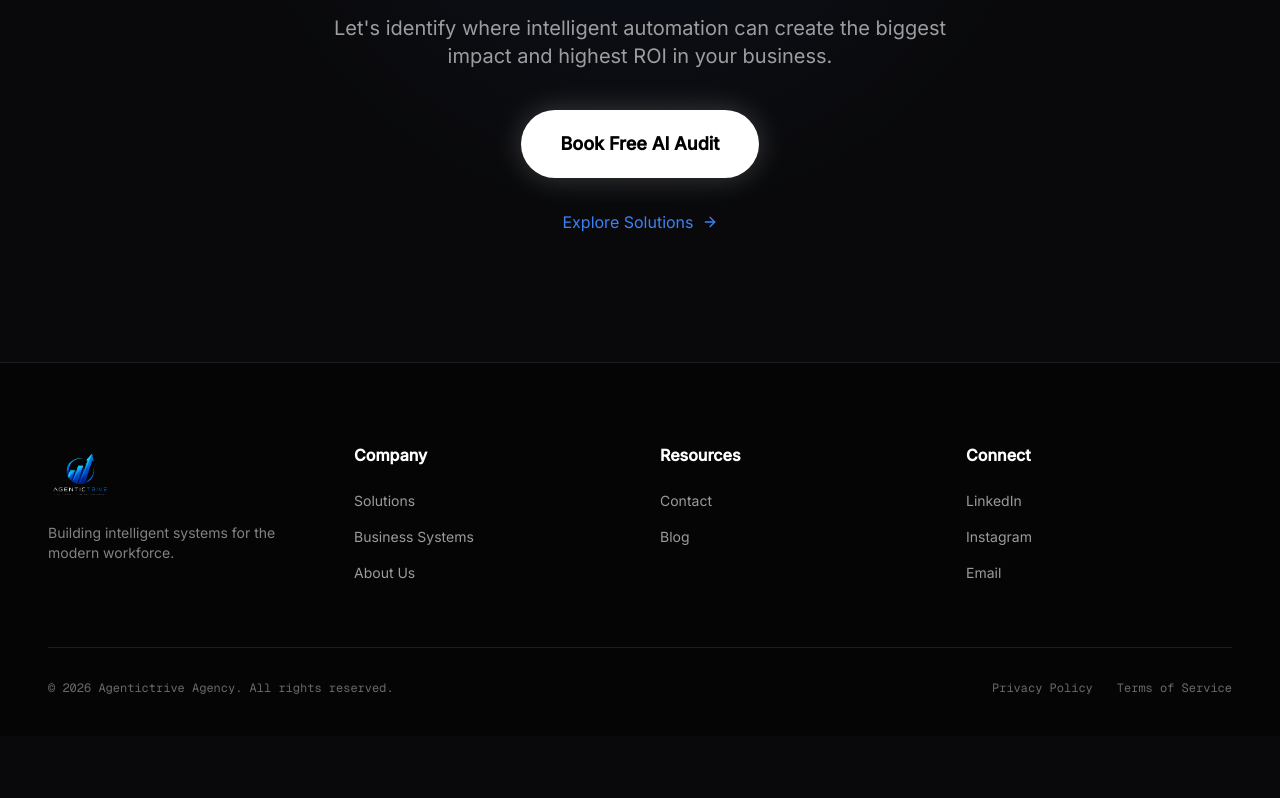
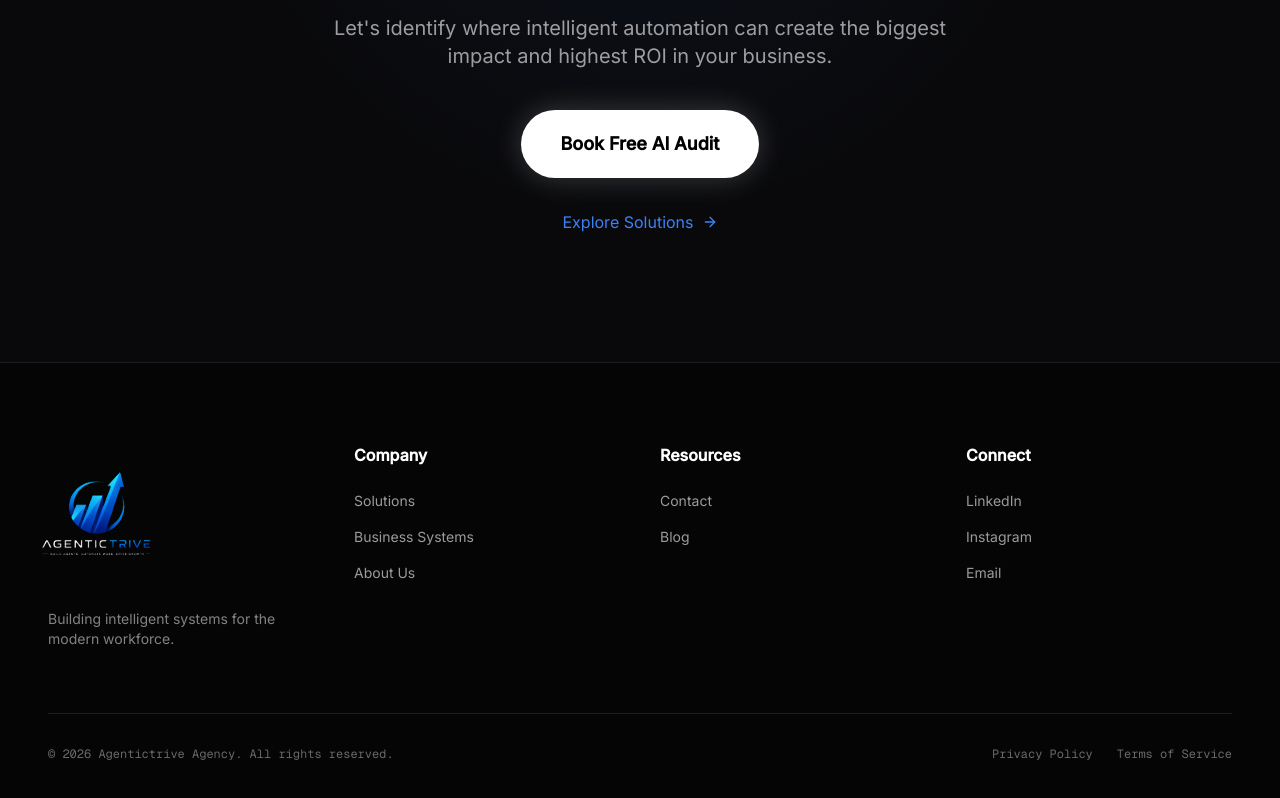
Before and after one commit to itsdevesh23/agentictrive-website, a React (Vite) app: page / in a window 1280 px wide. Shown: the part 4901-5699 px from the top of the page. Before the commit the page ends 5637 px from the top, so only its background shows below. Built offline with nearby package versions, Linux system fonts and the light colour scheme.

Commit message:
Substantially increase full logo image sizes in footer (h-36) and About page hero (h-60)

```diff
--- a/src/components/Layout.jsx
+++ b/src/components/Layout.jsx
@@ -46,8 +46,8 @@ export default function Layout() {
         <div className="max-w-container-max mx-auto px-margin-desktop">
           <div className="grid grid-cols-2 md:grid-cols-4 gap-10 mb-16">
             <div className="col-span-2 md:col-span-1">
-              <Link to="/" onClick={scrollToTop} className="flex items-center mb-4">
-                <img src={fullLogoImg} alt="Agentictrive Logo" className="h-16 w-auto object-contain" />
+              <Link to="/" onClick={scrollToTop} className="inline-block mb-4">
+                <img src={fullLogoImg} alt="Agentictrive Logo" className="h-32 md:h-36 w-auto object-contain -ml-4" />
               </Link>
               <p className="text-sm text-white/50">Building intelligent systems for the modern workforce.</p>
             </div>
--- a/src/pages/About.jsx
+++ b/src/pages/About.jsx
@@ -23,7 +23,7 @@ export default function About() {
       <section className="relative pt-32 pb-8 hero-gradient-bg flex items-center justify-center">
         <div className="max-w-container-max mx-auto px-margin-desktop text-center">
           <motion.div initial="hidden" animate="visible" variants={fadeUp} className="flex justify-center mb-6">
-            <img src={logoImg} alt="Agentictrive Official Logo" className="h-44 w-auto object-contain drop-shadow-[0_0_35px_rgba(59,130,246,0.6)]" />
+            <img src={logoImg} alt="Agentictrive Official Logo" className="h-52 md:h-60 w-auto object-contain drop-shadow-[0_0_40px_rgba(59,130,246,0.7)]" />
           </motion.div>
           <motion.h1 initial="hidden" animate="visible" variants={fadeUp} custom={1} className="font-headline-xl text-5xl lg:text-6xl font-bold mb-6">
             Building the Future of <br/><span className="gradient-text-primary">Intelligent Businesses</span>
```
